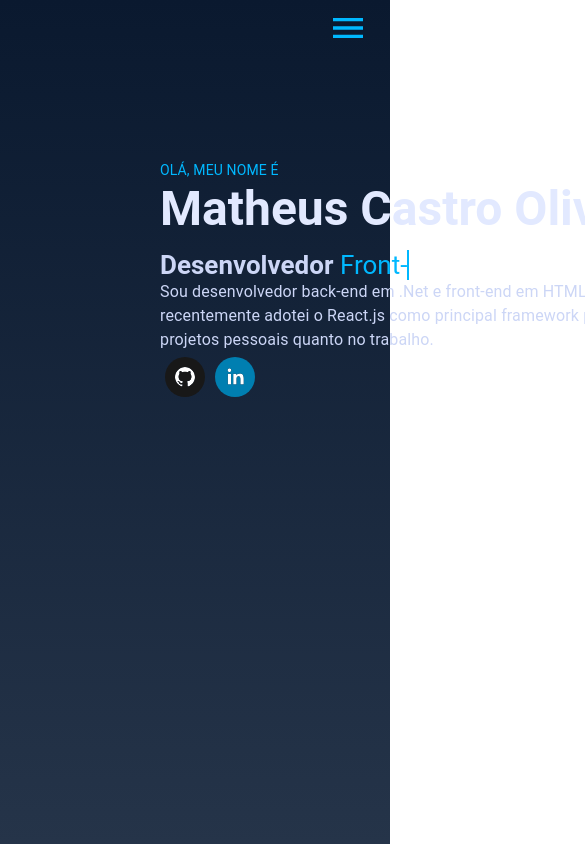
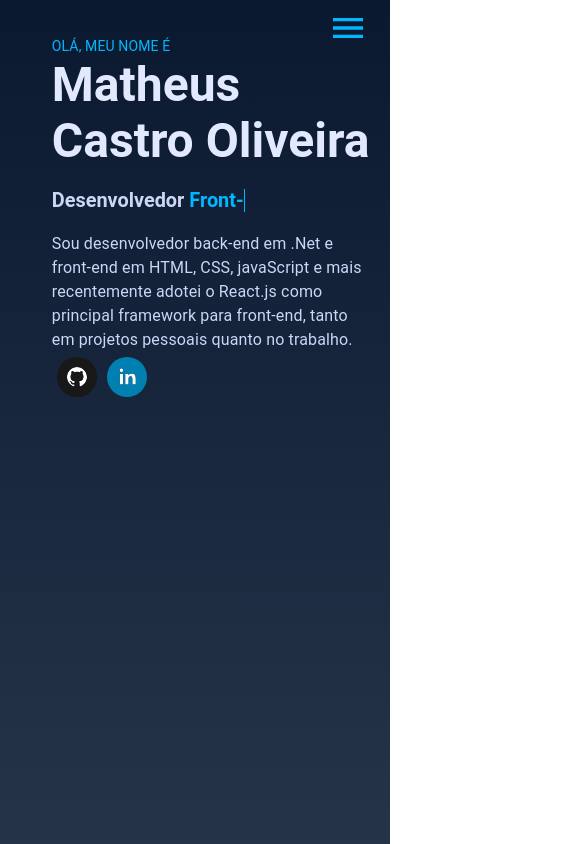
Before and after one commit to mcastro161096/mcastro-portfolio, a React (Create React App) app: page / in a window 390 px wide. Shown: the top 844 px of the page, 585 px wide, since content can reach past the window. Built offline with nearby package versions, Linux system fonts and the light colour scheme.

Commit message:
Ajuste para tornar responsivo o componente Home.

```diff
--- a/src/App.css
+++ b/src/App.css
@@ -15,6 +15,8 @@
   --color-footer: #0a192f;
   background:linear-gradient(to top, #253449, #0a192f);
   min-height: 100vh;
+  width: 100%;
+  height: 100%;
   display: flex;
   flex-direction: column;
   /* align-items: center;
--- a/src/App.js
+++ b/src/App.js
@@ -1,15 +1,15 @@
 import './App.css';
 import React from 'react';
 import ButtonAppBar from './Components/Navegacao';
-import DescricaoWrite from './Components/DescricaoWrite';
 import Rotas from './Components/Rotas';
+import { Container, Grid} from "@mui/material"
 
 function App() {
   return (
-    <div className="App">
+    <Container maxWidth="xl"  className="App">
       <ButtonAppBar />
       <Rotas />
-    </div>
+    </Container>
   );
 }
 
--- a/src/Components/DescricaoWrite/index.js
+++ b/src/Components/DescricaoWrite/index.js
@@ -1,10 +1,9 @@
 import React, { useEffect } from "react";
-import { Container, Typography } from "@material-ui/core";
+import { Typography } from "@material-ui/core";
 import { Box } from "@mui/system";
-import Typewriter from "typewriter-effect";
 import "./style.css"
 import { SocialIcon } from 'react-social-icons';
-
+import { Grid } from "@mui/material"
 
 function DescricaoWrite() {
 
@@ -50,7 +49,7 @@ function DescricaoWrite() {
         }, delta);
     };
 
-    useEffect( () =>{
+    useEffect(() => {
 
         var elements = document.getElementsByClassName('typewrite');
         for (var i = 0; i < elements.length; i++) {
@@ -69,49 +68,38 @@ function DescricaoWrite() {
 
 
     return (
-        <Box sx={{
-            width: 600,
-            height: 300,
-            marginLeft: 20,
-            marginTop: 20
+        <Box >
+            <Grid container direction="row"
+                justifyContent="flex-start"
+                alignItems="flex-start"
+                spacing={0}
+            >
+
+                <Grid item xs={12} sm={8} md={8} lg={6}
+                    sx={{
+                        marginLeft: "10%",
+                        marginTop: "10%",
                     }}>
                     <Typography style={{ color: "#00b8ff", fontSize: 14 }}>OLÁ, MEU NOME É</Typography>
-            <Typography variant="h3" component="h1" style={{ color: "#e2e9ff", fontSize: 48, marginBottom:13 }}><strong>Matheus Castro Oliveira</strong></Typography>
+                    <Typography variant="h3" component="h1" style={{ color: "#e2e9ff", marginBottom: 13 }}><strong>Matheus Castro Oliveira</strong></Typography>
 
 
-                <div className="dev" >
+                    <h3 className="dev" >
                         <div><strong>Desenvolvedor</strong> </div>
 
                         <div className="typewrite" data-period="2000" data-type='[ " Back-end.", " Front-end.", " Fullstack." ]'>
                             <span className="wrap"></span>
                         </div>
-                </div>
+                    </h3>
                     <Typography>
                         Sou desenvolvedor back-end em .Net e front-end em HTML, CSS, javaScript
                         e mais recentemente adotei o React.js como principal framework para front-end, tanto em projetos pessoais quanto no trabalho.
                     </Typography>
 
-            <SocialIcon url="https://github.com/mcastro161096" bgColor="#181818" fgColor="#fff" title="GitHub" style={{width:40, height:40, margin:5}}/>
-            <SocialIcon url="https://www.linkedin.com/in/matheus-castro-oliveira/" fgColor="#fff" title="LinkedIn" style={{width:40, height:40, margin:5}} />
-
-            {/* <div className="typewriter" data-period="2000"
-            data-type='[ "Hi, Im Si.", "I am Creative.", "I Love Design.", "I Love to Develop." ]'>
-                <h3>Desenvolvedor<span className="wrap"></span></h3>
-            </div> */}
-            {/* <Typewriter options={{ loop: true }} onInit={(typewriter) => {
-                typewriter.typeString("<strong>Desenvolvedor</strong> ").start();
-                typewriter.typeString("Back-end.")
-                    .pauseFor(2000)
-                    .deleteChars(9)
-                    .typeString("Fullstack.")
-                    .pauseFor(2000)
-                    .deleteChars(10)
-                    .typeString("Front-end.")
-                    .pauseFor(2000)
-                    .deleteChars(10)
-                    .start();
-            }} /> */}
-
+                    <SocialIcon url="https://github.com/mcastro161096" bgColor="#181818" fgColor="#fff" title="GitHub" style={{ width: 40, height: 40, margin: 5 }} />
+                    <SocialIcon url="https://www.linkedin.com/in/matheus-castro-oliveira/" fgColor="#fff" title="LinkedIn" style={{ width: 40, height: 40, margin: 5 }} />
+                </Grid>
+            </Grid>
         </Box>
     );
 }
--- a/src/Components/DescricaoWrite/style.css
+++ b/src/Components/DescricaoWrite/style.css
@@ -1,32 +1,7 @@
-/* .typewriter h1 span {
-    overflow: hidden;
-    border-right: .15em solid orange;
-    white-space: nowrap;
-    margin: 0 auto;
-    letter-spacing: .15em;
-    animation:
-      typing 3.5s steps(40, end),
-      blink-caret .75s step-end infinite;
-  }
-
-@keyframes typing {
-    from { width: 0 }
-    to { width: 100% }
-  }
-
-  @keyframes blink-caret {
-    from, to { border-color: transparent }
-    50% { border-color: orange; }
-  } */
-
-  div {
+div {
       display: inline;
   }
 
-  .dev{
-      font-size: 26px;
-  }
-
-  .wrap{
+.wrap{
       color: #00b8ff;
   }
--- a/src/Components/Home/index.js
+++ b/src/Components/Home/index.js
@@ -1,11 +1,12 @@
 import React from 'react';
-import Avatar from '@mui/material/Avatar';
-import avatar from '../../static/images/avatar/avatar.jpg';
 import DescricaoWrite from '../DescricaoWrite';
+
 
 function Home() {
     return (
+
         <DescricaoWrite />
+
     );
 }
 
```
Lines whose indentation alone changed are shown as unchanged.
